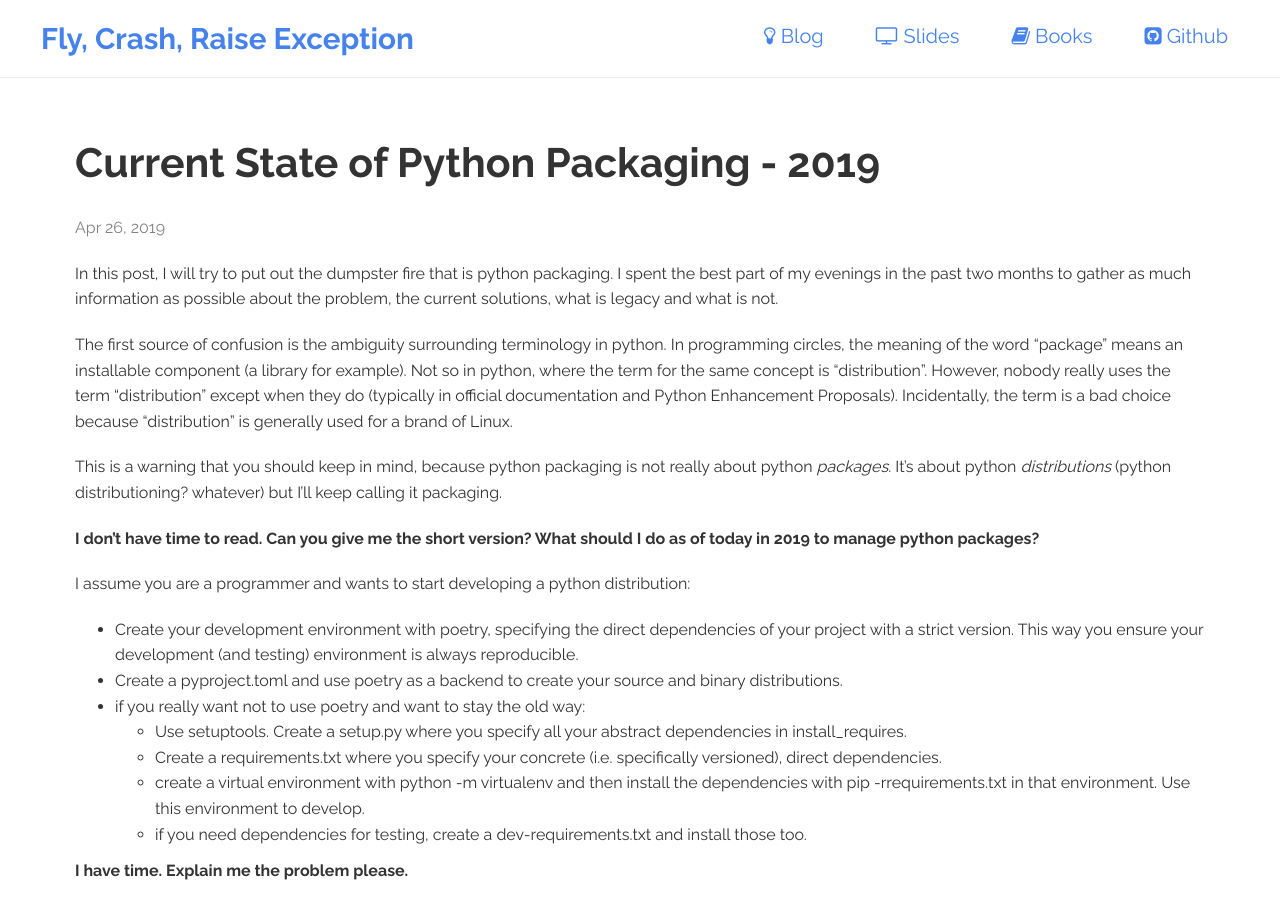
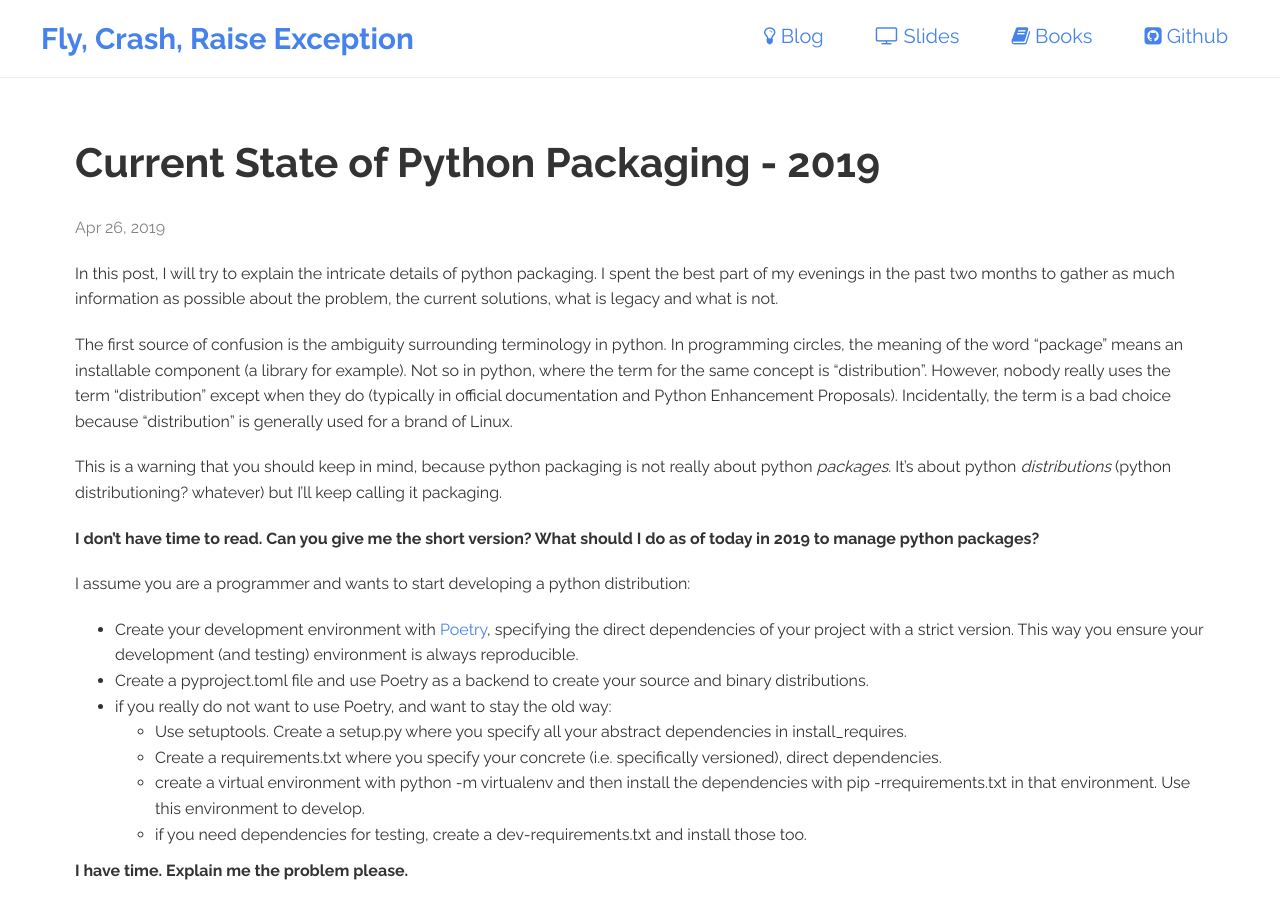
Before and after one commit to stefanoborini/stefanoborini.github.io, a Jekyll site: the page built from _posts/2019-04-26-current-status-of-python-packaging.md, in a window 1280 px wide and 900 px high. Built offline with Jekyll 4.4.1, drawn with Linux system fonts in a browser that asks for light colours; our own code applies the rules of GitHub Pages for plain Markdown files; some of the changed text lies outside the part shown.

Commit message:
Added feedback from reddit

```diff
--- a/_posts/2019-04-26-current-status-of-python-packaging.md
+++ b/_posts/2019-04-26-current-status-of-python-packaging.md
@@ -3,7 +3,7 @@ category: python
 title: Current State of Python Packaging - 2019
 ---
 
-In this post, I will try to put out the dumpster fire that is python packaging. I spent the best part of my evenings in
+In this post, I will try to explain the intricate details of python packaging. I spent the best part of my evenings in
 the past two months to gather as much information as possible about the problem, the current solutions, what is legacy
 and what is not.
 
@@ -20,10 +20,10 @@ It's about python *distributions* (python distributioning? whatever) but I'll ke
 
 I assume you are a programmer and wants to start developing a python distribution:
 
-- Create your development environment with poetry, specifying the direct dependencies of your project with a strict version.
+- Create your development environment with [Poetry](https://poetry.eustace.io/), specifying the direct dependencies of your project with a strict version.
   This way you ensure your development (and testing) environment is always reproducible.
-- Create a pyproject.toml and use poetry as a backend to create your source and binary distributions.
-- if you really want not to use poetry and want to stay the old way:
+- Create a pyproject.toml file and use Poetry as a backend to create your source and binary distributions.
+- if you really do not want to use Poetry, and want to stay the old way:
     - Use setuptools. Create a setup.py where you specify all your abstract dependencies in install_requires.
     - Create a requirements.txt where you specify your concrete (i.e. specifically versioned), direct dependencies.
     - create a virtual environment with python -m virtualenv and then install the dependencies with pip -rrequirements.txt in that environment. Use this environment to develop.
@@ -155,17 +155,17 @@ pipenv is one. It puts together virtualenv, pip and some magic so that you give
 a list of direct dependencies and it tries its best to resolve the mess above
 and give you an environment that works. Poetry is another. People talk about
 the two and there's some feud going on because of political and human reason.
-Most people seem to prefer poetry.
+Most people seem to prefer Poetry.
 
 Some companies, such as Continuum and Enthought, have their own version (conda
 and edm) which are generally one step above for some additional platform
 complexities. We don't go into that detail here.
 
-**Which one is better? pipenv or poetry?**
+**Which one is better? pipenv or Poetry?**
 
-I have no clue and take no stance. As I said, people seem to prefer poetry.
+I have no clue and take no stance. As I said, people seem to prefer Poetry.
 
-**Ok so the bottom line is to use poetry, that creates an environment so that I can install my dependencies in an environment and then code.**
+**Ok so the bottom line is to use Poetry, that creates an environment so that I can install my dependencies in an environment and then code.**
 
 Well yes. But we haven't even started talking about building yet. That is, once
 you have your code, how do you create something you can release?
@@ -250,20 +250,20 @@ cycles. The slowness of improvements over distutils is what triggered the
 implementation of setuptools in the first place. Besides, there's no guarantee
 that setuptools can satisfy all needs. Some packages may have specialized needs.
 
-**Ok, so if I understand correctly: to create my working environment I need poetry. To create the built package, I need setup.py and setuptools. or pyproject.toml?**
+**Ok, so if I understand correctly: to create my working environment I need Poetry. To create the built package, I need setup.py and setuptools. or pyproject.toml?**
 
 If you want to use setuptools, you need a setup.py, but then you have the problem
 that people will need setuptools installed to build your package.
 
 **Which other tools can I use instead of setuptools?**
 
-you can use flit, or poetry itself.
+you can use flit, or Poetry itself.
 
-**Wasn't poetry something to install dependencies?**
+**Wasn't Poetry something to install dependencies?**
 
 Yes but it also does building. pipenv doesn't do that.
 
-**By the way, if I use setup.py I have to write the dependencies, why? What is their relationship with the ones I installed with pipenv/poetry/requirements.txt?**
+**By the way, if I use setup.py I have to write the dependencies, why? What is their relationship with the ones I installed with pipenv/Poetry/requirements.txt?**
 
 Those are the abstract dependencies that are needed for your package to run,
 and are the dependencies that pip needs when it's time to decide what to
```
